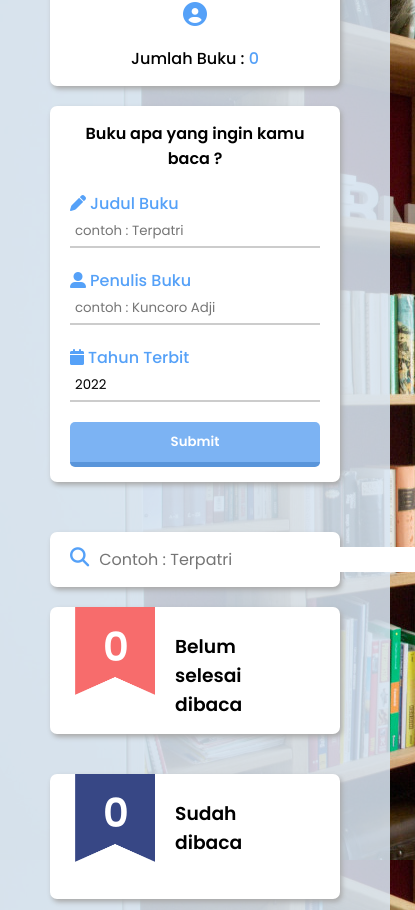
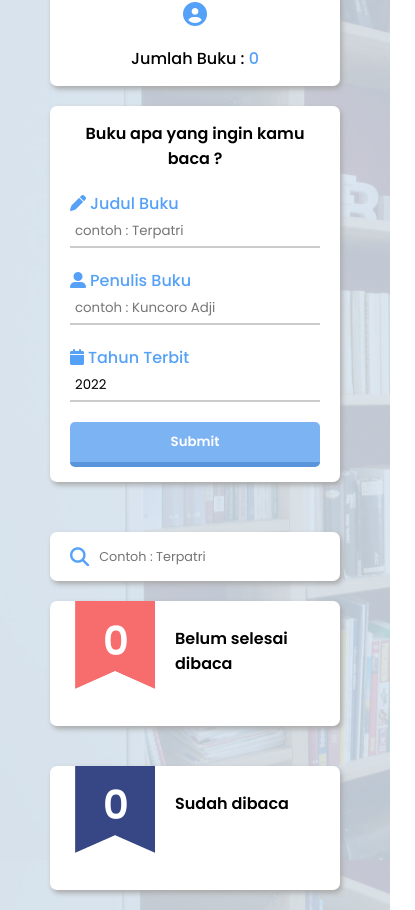
Before and after one commit to kuncoroadjie/bookshelf-app, a plain HTML site: page index.html in a window 390 px wide. Shown: the part 178-1088 px from the top of the page, 415 px wide, since content can reach past the window. Drawn offline with Linux system fonts and the light colour scheme.

Commit message:
fix responsive

```diff
--- a/assets/css/style.css
+++ b/assets/css/style.css
@@ -115,6 +115,7 @@ main{
 #searchBar{
     width: 100%;
     display: flex;
+    overflow: hidden;
 }
 #searchBar .fa-search{
     cursor: pointer;
@@ -308,4 +309,12 @@ main{
     .input-section .form-group input:focus{
         transform: scale(1.01);
     }
+    #searchBook, #searchBook:focus{
+        font-size: 0.8em;
+    }
 }
+@media (max-width: 500px) {
+    .title-box h3{
+        font-size: 1em;
+    }
+}
```
